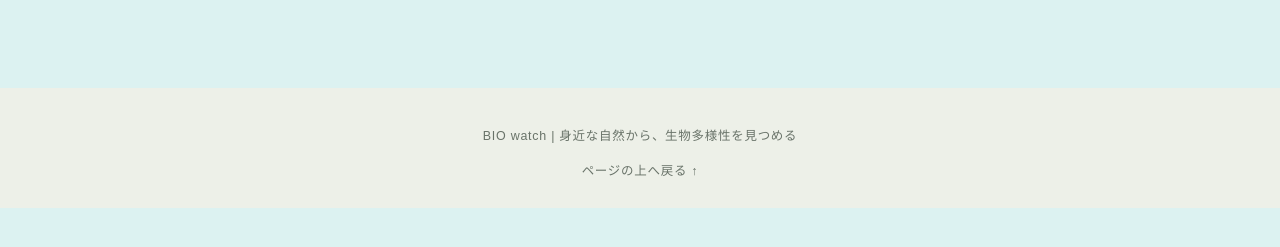
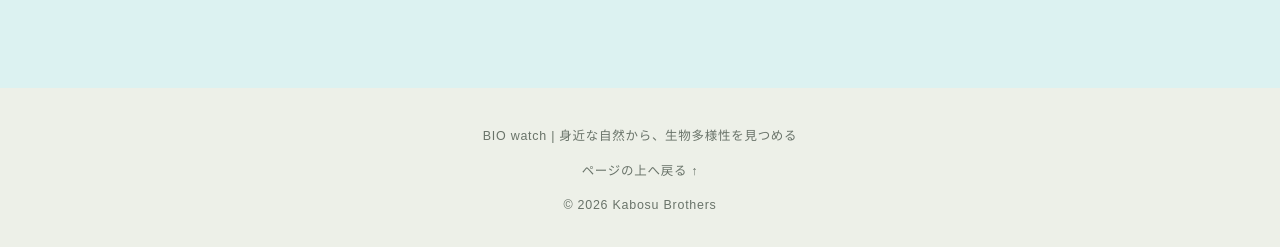
Before and after one commit to kabosu7brothers/1111_innovation_top, a plain HTML site: page index.html in a window 1280 px wide. Shown: the part 4054-4301 px from the top of the page. Before the commit the page ends 4262 px from the top, so only its background shows below. Drawn offline with Linux system fonts and the light colour scheme.

Commit message:
Add copyright notice to footer

```diff
--- a/index.html
+++ b/index.html
@@ -85,6 +85,7 @@
   <footer id="footer">
     <p>BIO watch | 身近な自然から、生物多様性を見つめる</p>
     <a href="#top">ページの上へ戻る ↑</a>
+    <p>© 2026 Kabosu Brothers</p>
   </footer>
 
   <div id="js-modal" class="js-modal">
```
